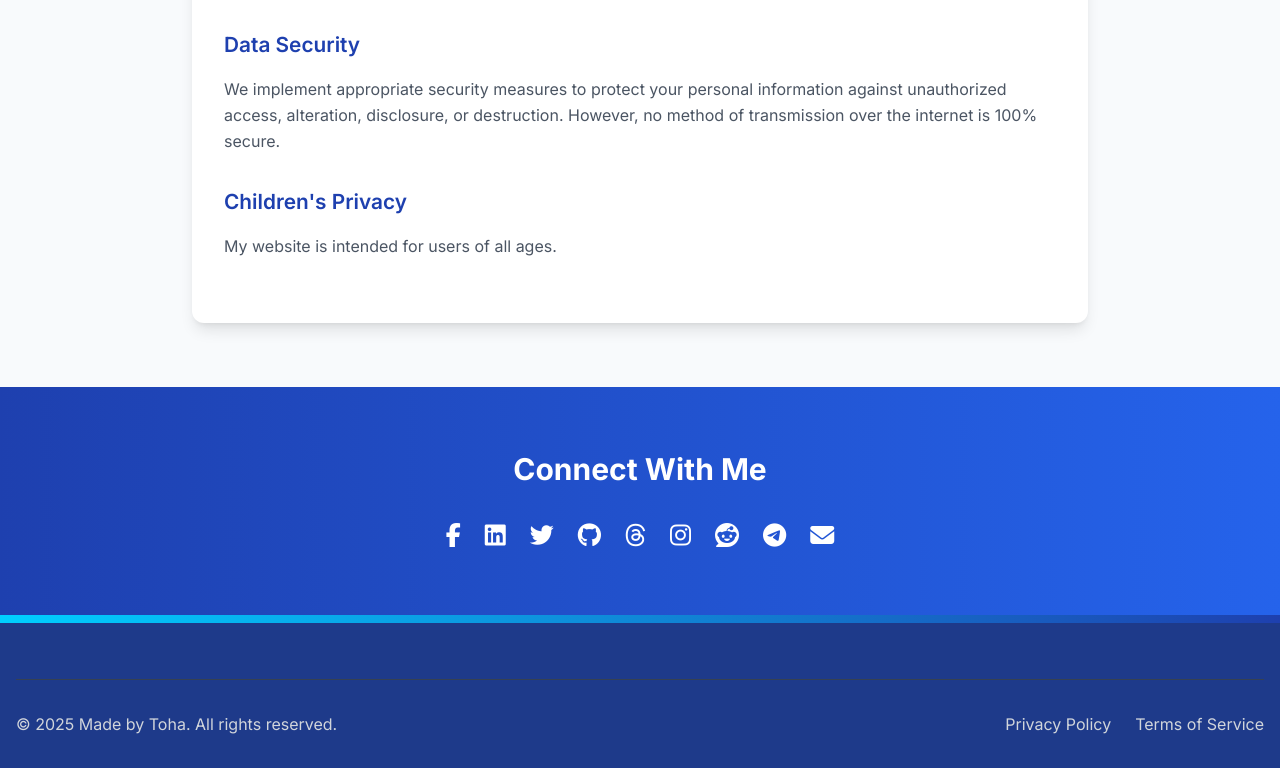
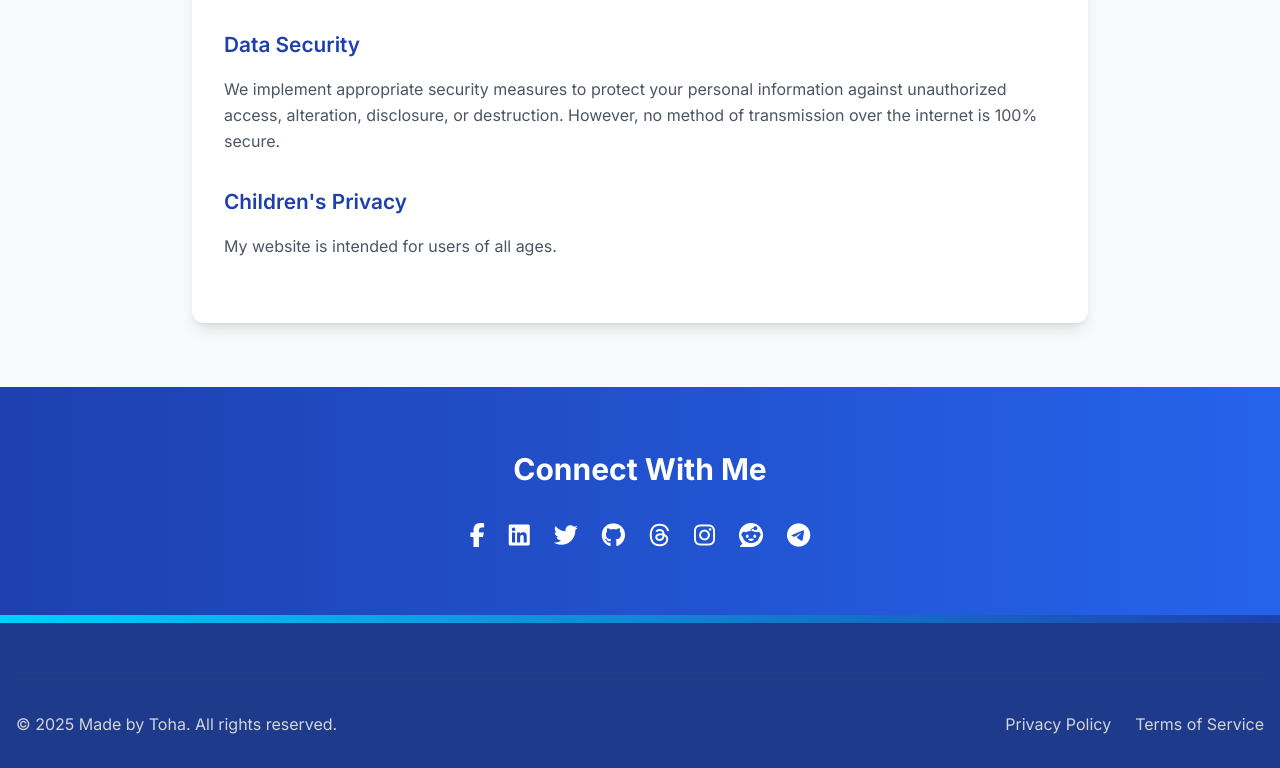
Before and after one commit to pm-web-host/pmtoha.site, a plain HTML site: page Privacy-Policy.html in a window 1280 px wide. Shown: the part 839-1607 px from the top of the page. Drawn offline with nearby package versions, Linux system fonts and the light colour scheme.

Commit message:
Add files via upload

```diff
--- a/Privacy-Policy.html
+++ b/Privacy-Policy.html
@@ -261,9 +261,6 @@
       <a href="https://t.me/toha37x" class="social-icon text-white hover:text-accent transition">
         <i class="fab fa-telegram text-2xl"></i>
       </a>
-      <a href="mailto:pmtoha05@protonmail.com" class="social-icon text-white hover:text-accent transition">
-        <i class="fas fa-envelope text-2xl"></i>
-      </a>
     </div>
   </div>
 </section>
```
Also changed, not shown: Terms-of-Service.html (+0 -3 lines), index.html (+0 -3 lines), seemore.html (+0 -3 lines).
